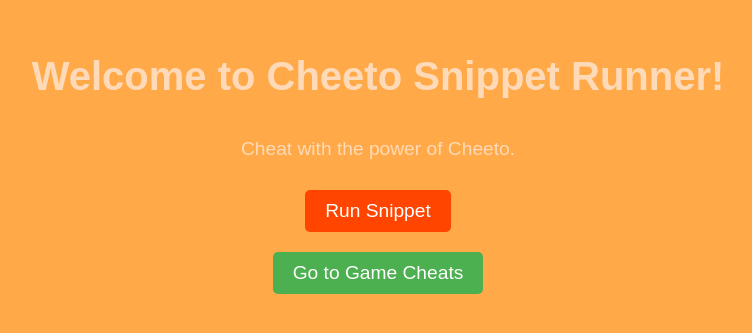
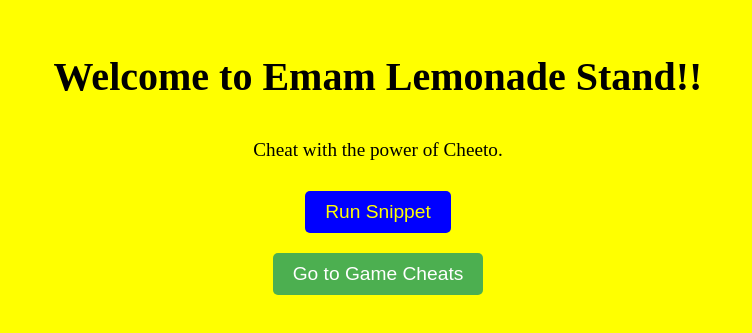
Before and after one commit to Sparky7980/LemonadeStand, a plain HTML site: page index.html in a window 1280 px wide. Shown: the part 239-572 px from the top of the page, without its empty margins (262-1014 px from the left). Drawn offline with Linux system fonts and the light colour scheme.

Commit message:
Update index.html

```diff
--- a/index.html
+++ b/index.html
@@ -6,8 +6,8 @@
     <title>Cheeto Snippet Runner</title>
     <style>
         body {
-            background-color: #FFA948; /* Cheeto Orange */
-            color: #FFDAB9; /* Light Peach */
+            background-color: Yellow; /* Cheeto Orange */
+            color: Blue
             font-family: 'Arial', sans-serif;
             margin: 0;
             padding: 0;
@@ -31,8 +31,8 @@
         .run-button {
             padding: 10px 20px;
             font-size: 1.2em;
-            background-color: #FF4500; /* Deep Orange */
-            color: #FFFFFF; /* White */
+            background-color: Blue; /* Deep Orange */
+            color: Yellow; /* White */
             border: none;
             cursor: pointer;
             border-radius: 5px;
@@ -59,7 +59,7 @@
     </style>
 </head>
 <body>
-    <h1>Welcome to Cheeto Snippet Runner!</h1>
+    <h1>Welcome to Emam Lemonade Stand!!</h1>
     <p>Cheat with the power of Cheeto.</p>
     <button class="run-button" onclick="runSnippet()">Run Snippet</button>
     <button class="games-button" onclick="goToGames()">Go to Game Cheats</button>
```
